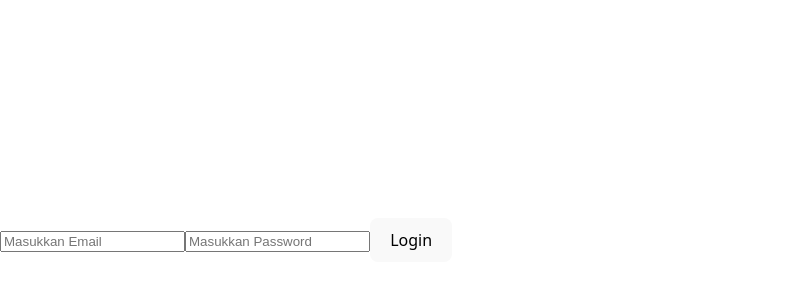
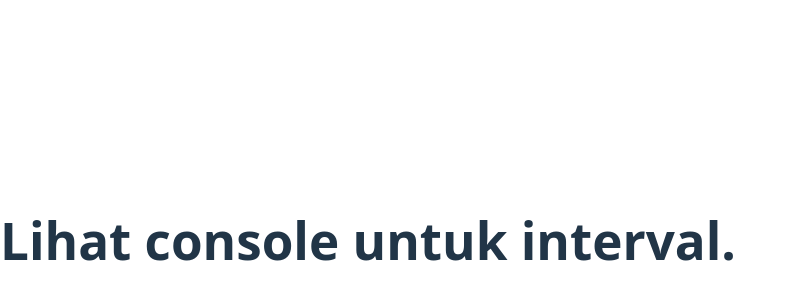
Before and after one commit to gunturlailam/fundamental, a React app in the folder react-fundamental/: page / in a window 1280 px wide. Shown: the part 160-460 px from the top of the page, without its empty margins (0-796 px from the left). Built offline with nearby package versions, Linux system fonts and the light colour scheme; the HTML template or start-up script is replaced by a standard one.

Commit message:
learn: belajar useEffect di React

```diff
--- a/react-fundamental/src/App.jsx
+++ b/react-fundamental/src/App.jsx
@@ -1,83 +1,76 @@
-// controlled component
-// import { useState } from "react";
+// useEffect tanpa dependencies
+// import { useState, useEffect } from "react";
 
 // function App(){
-//     const [name, setName] = useState("")
+//     const [count, setCount] = useState(0);
 
-//     const handleSubmit = (event) => {
-//         event.preventDefault();
-//         alert(`Nama:${name}`)
-//     }
+//     useEffect(() => {
+//         console.log("Component dirender ulang")
+//     })
 
 //     return(
-//         <form onSubmit={handleSubmit}>
-//             <input
-//             type="text"
-//             value={name}
-//             onChange={(e) => setName(e.target.value)}
-//             placeholder="Masukkan Nama" />
-//             <button type="submit">Kirim</button>
-//         </form>
+//         <div>
+//             <h1>Count: {count}</h1>
+//             <button onClick={() => setCount(count+1)}>Tambah</button>
+//         </div>
+//     )
+// }
+
+// export default App;
+
+
+// useEffect dengan Array Kosong []
+// import { useEffect } from "react";
+
+// function App(){
+//     useEffect(() => {
+//         console.log("Component pertama kali dimuat")
+//     }, [])
+
+//     return <h1>Hello React</h1>
+// }
+
+// export default App
+
+
+// useEffect dengan Dependencies
+// import { useState, useEffect} from "react";
+
+// function App(){
+//     const [count, setCount] = useState(0)
+
+//     useEffect(() => {
+//         console.log(`Count berubah menjadi: ${count}`)
+//     }, [count])
+
+//     return(
+//         <div>
+//             <h1>Count: {count}</h1>
+//             <button onClick={() => setCount(count+1)}>Tambah</button>
+//         </div>
 //     )
 // }
 
 // export default App
 
 
-// uncontrolled component
-// import { useRef } from "react";
-
-// function App(){
-//     const nameRef = useRef()
-
-//     const handleSubmit = (event) => {
-//         event.preventDefault()
-//         alert(`Nama: ${nameRef.current.value}`)
-//     }
-
-//     return(
-//         <form onSubmit={handleSubmit}>
-//             <input type="text" ref={nameRef} placeholder="Masukkan Nama" />
-//             <button type="submit">Kirim</button>
-//         </form>
-//     )
-// }
-
-// export default App
-
-
-// form dengan beberapa input
-import { useState } from "react";
+// membersihkan efek(cleanup)
+import { useEffect } from "react";
 
 function App(){
-    const [form, setForm] = useState({email:"",password: ""});
+    useEffect(() => {
+        const interval = setInterval(() => {
+            console.log("Interval berjalan...")
+        },1000)
 
-    const handleChange = (e) => {
-        setForm({...form, [e.target.name]: e.target.value})
-    }
+        // return dijalankan ketika component di-unmount
+        return ()=> {
+            clearInterval(interval)
+            console.log("Interval dihentikan")
+        }
+    }, [])
 
-    const handleSubmit = (e) => {
-        e.preventDefault()
-        alert( `Email:  ${form.email}, Password: ${form.password}`)
-    }
-
-    return(
-        <form onSubmit={handleSubmit}>
-            <input
-            type="email"
-            name="email"
-            placeholder="Masukkan Email"
-            value={form.email}
-            onChange={handleChange} />
-            <input
-            type="password"
-            name="password"
-            placeholder="Masukkan Password"
-            value={form.password}
-            onChange={handleChange}/>
-            <button type="submit">Login</button>
-        </form>
-    )
+    return <h1>Lihat console untuk interval.</h1>
 }
 
 export default App
```
